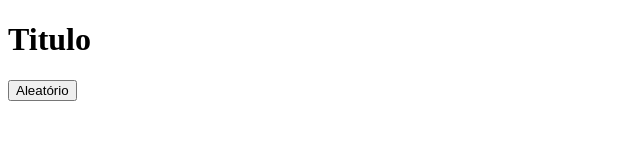
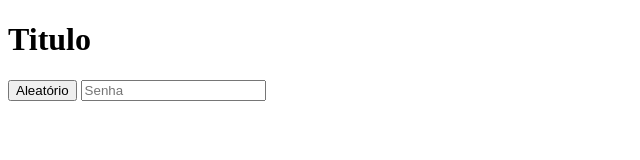
Before and after one commit to JonasLeiteProgramador/A13-ASSICRONA, a plain HTML site: page index.html in a window 1280 px wide. Shown: the whole page, without its empty margins (0-640 px from the left). Drawn offline with Linux system fonts and the light colour scheme.

Commit message:
conflito

```diff
--- a/index.html
+++ b/index.html
@@ -8,5 +8,6 @@
 <body>
     <h1>Titulo</h1>
     <button>Aleatório</button>
+    <input type="password" placeholder="Senha">
 </body>
 </html>
```
